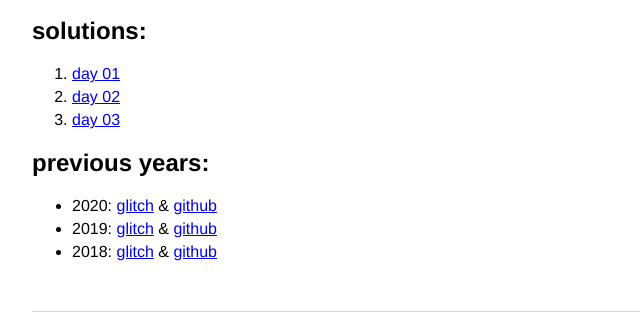
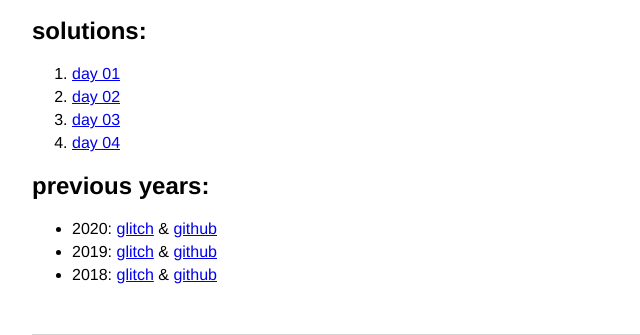
Before and after one commit to dieseltravis/aoc2021, a website: page views/index.html in a window 1280 px wide. Shown: the part 111-446 px from the top of the page, without its empty margins (0-640 px from the left). Drawn offline with Linux system fonts and the light colour scheme.

Commit message:
💧👁 Updated with Glitch: day 4 prep

```diff
--- a/views/index.html
+++ b/views/index.html
@@ -27,8 +27,8 @@
         <li><a href="/day/01">day 01</a></li>
         <li><a href="/day/02">day 02</a></li>
         <li><a href="/day/03">day 03</a></li>
+        <li><a href="/day/04">day 04</a></li>
         <!--
-        <li><a href="/day/04">day 04</a></li>
         <li><a href="/day/05">day 05</a></li>
         <li><a href="/day/06">day 06</a></li>
         <li><a href="/day/07">day 07</a></li>
```
Also changed, not shown: public/funs.js (+12 -8 lines), README.md.
